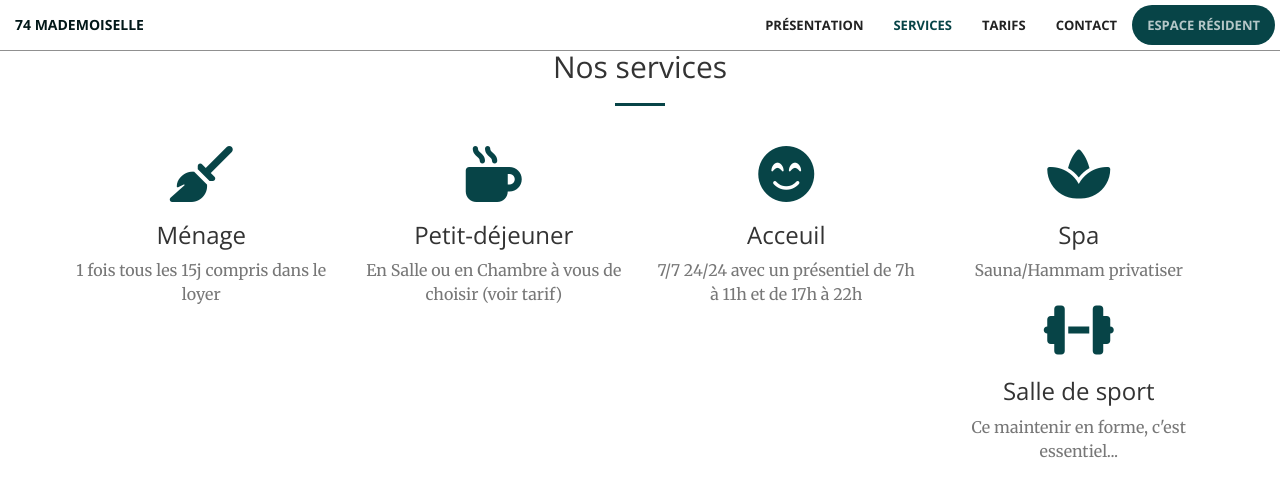
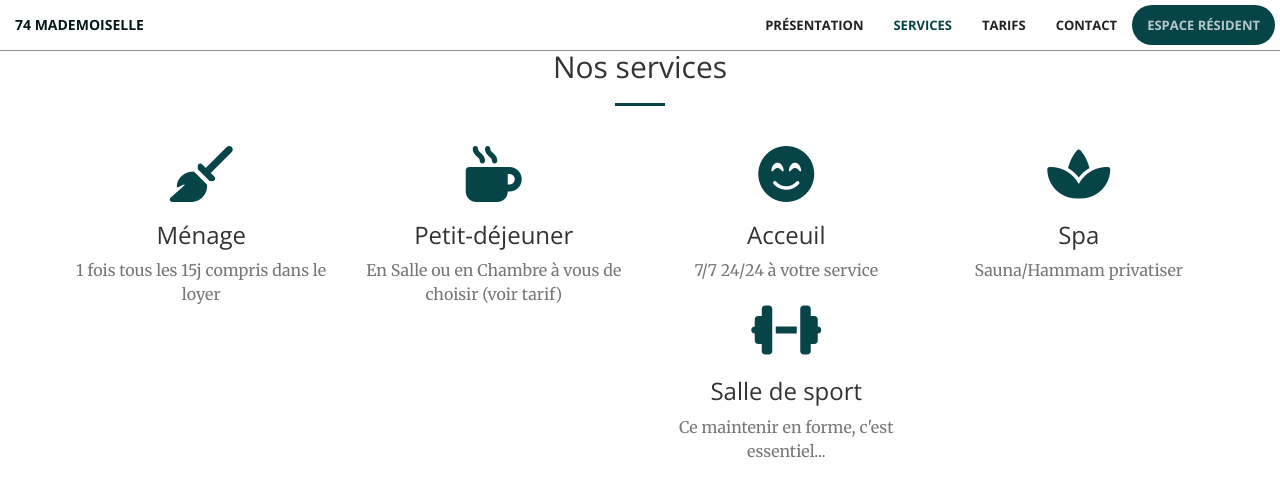
Before and after one commit to 74-mademoiselle/residence-ella.github.io, a Jekyll site: the page built from index.html, in a window 1280 px wide and 900 px high, scrolled down 1294 px, cut to the strip 0-539 px from the top of the window. Shown: the top 497 px of the strip. Built offline with Jekyll 4.4.1, drawn with Linux system fonts in a browser that asks for light colours; nearby versions of some CDN libraries.

Commit message:
Update from Forestry.io yannick moreau updated _data/services.yaml

```diff
--- a/_data/services.yaml
+++ b/_data/services.yaml
@@ -10,7 +10,7 @@ services:
   delay: 0.5s
 - title: Acceuil
   icon: fa-smile-beam
-  description: 7/7 24/24 avec un présentiel de 7h à 11h et de 17h à 22h
+  description: 7/7 24/24 à votre service
   delay: 0.4s
 - title: Spa
   icon: fa-spa
```
